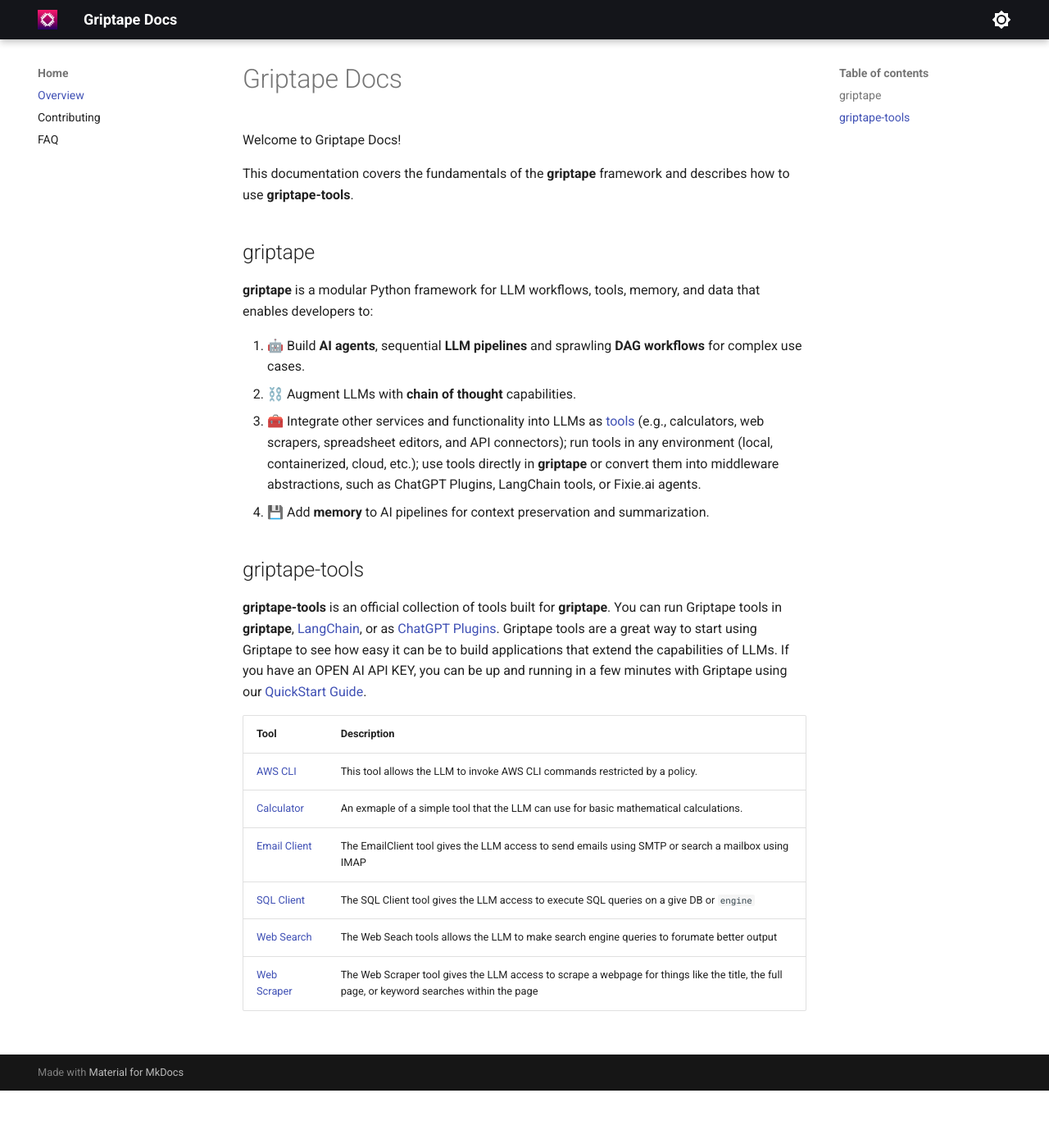
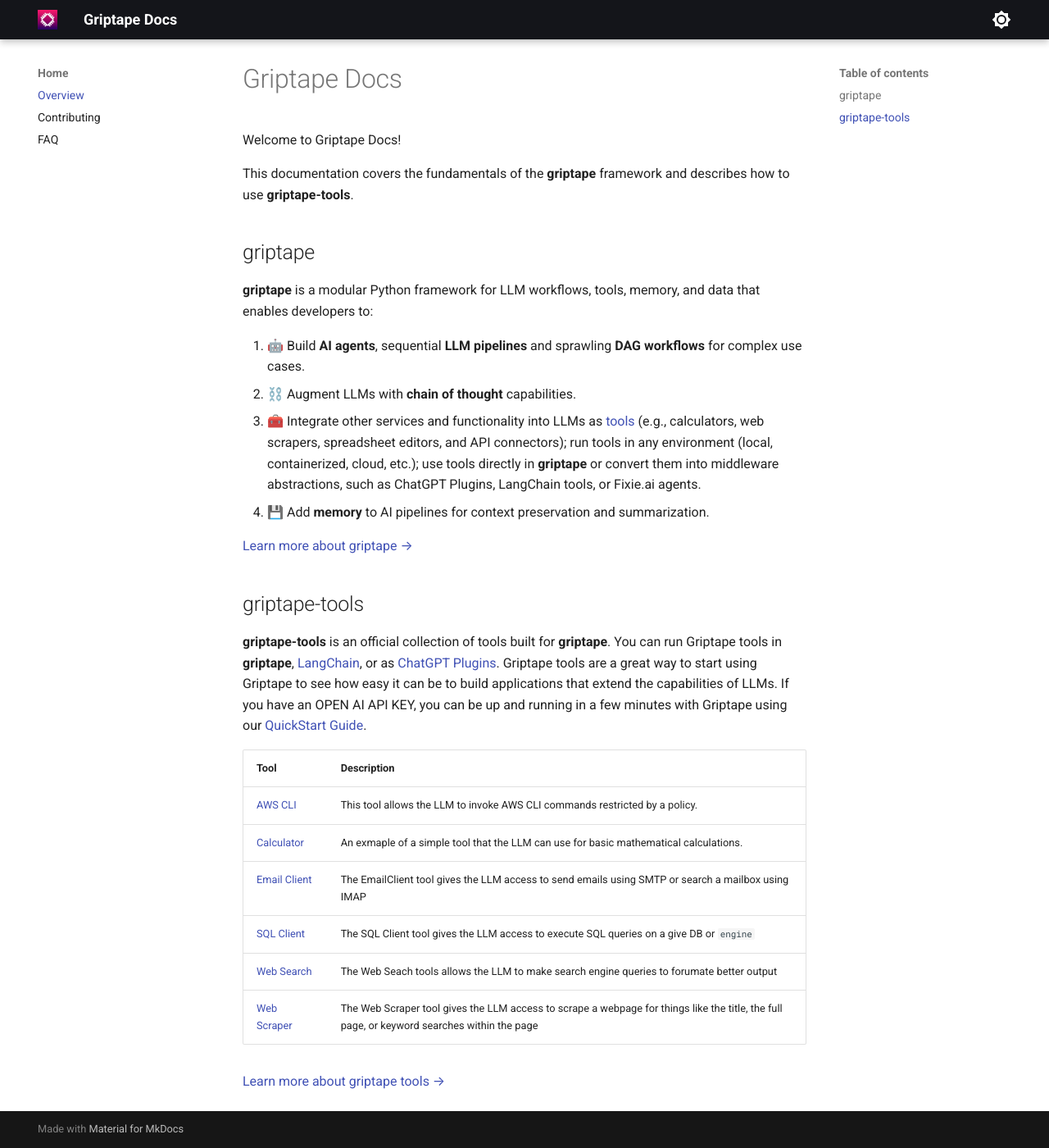
Before and after one commit to griptape-ai/griptape-docs, an MkDocs documentation site: the page built from docs/index.md, in a window 1280 px wide and 1400 px high, scrolled down 70 px. Shown: the whole window at 82% size. Built offline with MkDocs 1.6.1 and Material for MkDocs 9.7.7, drawn with Linux system fonts in a browser that asks for light colours.

Commit message:
Update the front page

```diff
--- a/docs/index.md
+++ b/docs/index.md
@@ -13,6 +13,7 @@ This documentation covers the fundamentals of the **griptape** framework and des
 3. 🧰️ Integrate other services and functionality into LLMs as [tools](https://github.com/griptape-ai/griptape-tools) (e.g., calculators, web scrapers, spreadsheet editors, and API connectors); run tools in any environment (local, containerized, cloud, etc.); use tools directly in **griptape** or convert them into middleware abstractions, such as ChatGPT Plugins, LangChain tools, or Fixie.ai agents.
 4. 💾 Add **memory** to AI pipelines for context preservation and summarization.
 
+[Learn more about griptape →](griptape-framework/)
 
 ## griptape-tools
 
@@ -26,3 +27,5 @@ This documentation covers the fundamentals of the **griptape** framework and des
 | [SQL Client](griptape-tools/official-tools/sql_client.md) | The SQL Client tool gives the LLM access to execute SQL queries on a give DB or `engine` |
 | [Web Search](griptape-tools/official-tools/web_search.md) | The Web Seach tools allows the LLM to make search engine queries to forumate better output |
 | [Web Scraper](griptape-tools/official-tools/web_scraper.md) | The Web Scraper tool gives the LLM access to scrape a webpage for things like the title, the full page, or keyword searches within the page |
+
+[Learn more about griptape tools →](griptape-tools/)
```
